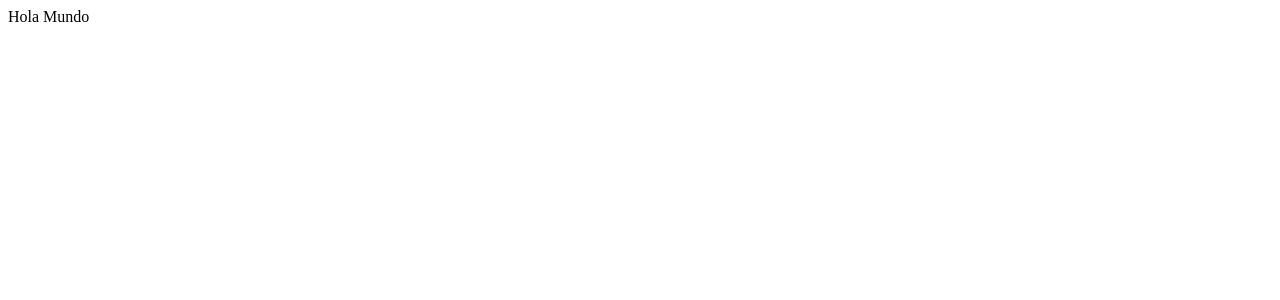
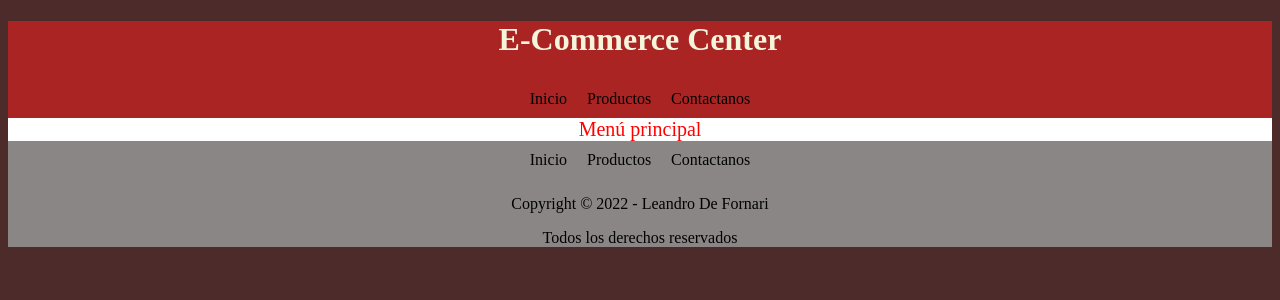
Before and after one commit to ldfornari/React-ecommerce-de-fornari, a React (Create React App) app: page / in a window 1280 px wide. Shown: the top 300 px of the page. Built offline with nearby package versions, Linux system fonts and the light colour scheme.

Commit message:
segunda entrega

```diff
--- a/package.json
+++ b/package.json
@@ -9,6 +9,7 @@
     "react": "^18.0.0",
     "react-dom": "^18.0.0",
     "react-scripts": "5.0.0",
+    "sass": "^1.50.0",
     "web-vitals": "^2.1.4"
   },
   "scripts": {
--- /dev/null
+++ b/src/components/App.js
@@ -0,0 +1,12 @@
+import Header from "./Header"
+import Main from "./Main"
+import Footer from "./Footer"
+
+const App = () => {
+    return <>
+    <Header/>
+    <Main/>
+    <Footer/>
+    </>
+}
+export default App
--- /dev/null
+++ b/src/components/Footer.js
@@ -0,0 +1,12 @@
+import NavBar from "./NavBar"
+
+const Footer = () => {
+    return (
+        <footer className="footer">
+            <NavBar/>
+            <p>Copyright © 2022 - Leandro De Fornari</p>
+            <p>Todos los derechos reservados</p>
+        </footer>
+    )
+}
+export default Footer
--- /dev/null
+++ b/src/components/Header.js
@@ -0,0 +1,11 @@
+import NavBar from './NavBar'
+
+const Header = () => {
+    return (
+        <header className='header'>
+            <h1 className='header__title'>E-Commerce Center</h1>
+            <NavBar/>
+        </header>
+    )
+}
+export default Header
--- /dev/null
+++ b/src/components/Main.js
@@ -0,0 +1,6 @@
+const Main = () => {
+    return (
+        <main className="main">Menú principal</main>
+    )
+}
+export default Main
--- /dev/null
+++ b/src/components/NavBar.js
@@ -0,0 +1,10 @@
+const NavBar = () => {
+    return (
+        <nav className="nav">
+            <a href="/" className="nav__link">Inicio</a>
+            <a href="/" className="nav__link">Productos</a>
+            <a href="/" className="nav__link">Contactanos</a>
+        </nav>
+    )
+}
+export default NavBar
--- a/src/index.js
+++ b/src/index.js
@@ -1,8 +1,15 @@
-import React from 'react'
-import ReactDOM from 'react-dom'
+import React from "react"
+//import ReactDOM from 'react-dom'    version anterior
+import ReactDOM from "react-dom/client"
 
-function App(){
-  return"Hola Mundo"
-}
 
-ReactDOM.render(<React.StrictMode><App /></React.StrictMode>, document.getElementById('root'))
+import App from "./components/App"  //importo la funcion App
+
+import "./scss/style.scss"  // importo los estilos de SCSS
+
+
+const root = ReactDOM.createRoot(document.getElementById("root"))
+
+//ReactDOM.render(<App/>, document.getElementById("root"))
+
+root.render(<App/>)
--- /dev/null
+++ b/src/scss/style.scss
@@ -0,0 +1,30 @@
+body {
+    background-color: rgb(77, 43, 43);
+    color: beige;
+}
+.nav{
+    padding: 10px;
+    &__link{
+        text-decoration: none;
+        color: black;
+        padding: 10px;
+    }
+}
+.header{
+    background-color: rgb(170, 36, 36);
+    color: beige;
+    text-align: center;
+}
+
+.footer{
+    background-color: rgb(139, 134, 134);
+    color: black;
+    text-align: center;
+}
+
+.main{
+    background-color: white;
+    color: red;
+    text-align: center;
+    font-size: 20px
+}
```
Also changed, not shown: src/info.txt (added), 1 other file (tests, documents, lock files or other folders).
